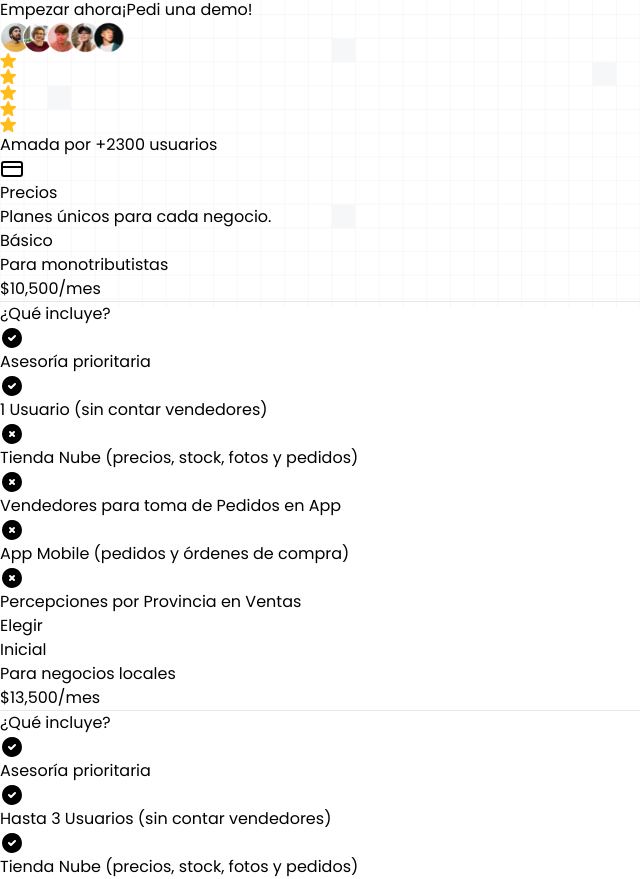
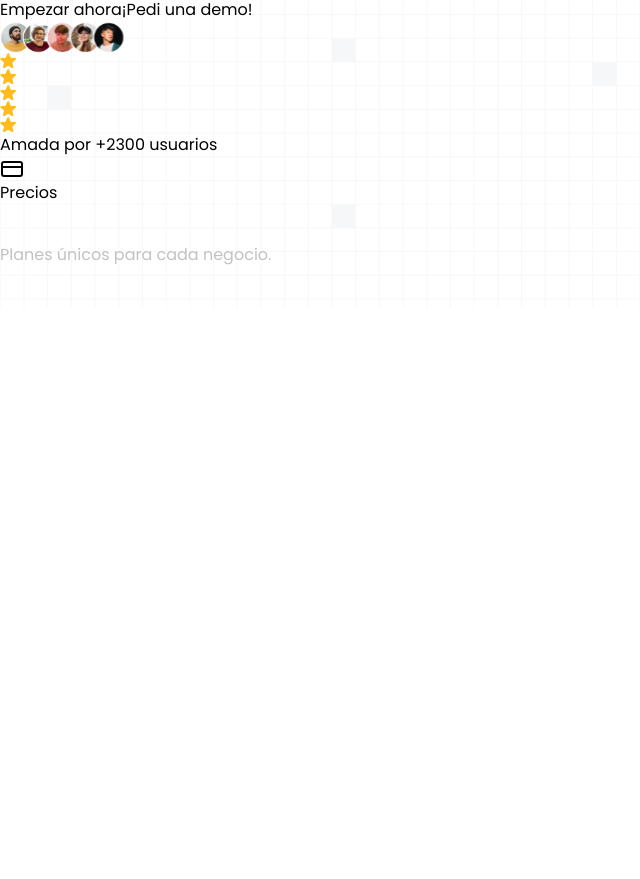
Before and after one commit to francoogilli/Fidel, a React (Vite) app: page / in a window 1280 px wide. Shown: the part 492-1371 px from the top of the page, without its empty margins (0-640 px from the left). Built offline with nearby package versions, Linux system fonts and the light colour scheme.

Commit message:
Agregar animacion

```diff
--- a/src/components/pricingCard.tsx
+++ b/src/components/pricingCard.tsx
@@ -1,3 +1,4 @@
+import React from 'react';
 import CheckIcon from "../icons/check";
 import CreditCardIcon from "../icons/creditCard";
 import CrossIcon from "../icons/crossx";
@@ -84,15 +85,35 @@ export default function PricingCard() {
     "personalizada",
   ];
 
+  // Función para obtener la clase de retraso en función del índice
+  const getDelayClass = (index: number) => {
+    switch (index) {
+      case 0:
+        return 'delay-1';
+      case 1:
+        return 'delay-2';
+      case 2:
+        return 'delay-3';
+      case 3:
+        return 'delay-4';
+      case 4:
+        return 'delay-5';
+      case 5:
+        return 'delay-6';
+      default:
+        return '';
+    }
+  };
+
   return (
     <div className="max-w-7xl mx-auto mt-32 mb-10 px-4 space-y-7">
-      <div className="flex justify-center ">
+      <div className="flex justify-center">
         <div className="flex items-center rounded-xl border border-[#e9e9e9] bg-gradient-to-br from-[#f5f5f5] to-[#fff] px-3 py-1">
           <CreditCardIcon />
           <h2 className="text-base font-medium text-center ml-2">Precios</h2>
         </div>
       </div>
-      <h3 className="text-4xl md:text-5xl font-semibold text-center my-8 pb-4">
+      <h3 className="animation-1 text-4xl md:text-5xl font-semibold text-center my-8 pb-4">
         Planes{" "}
         <span className="bg-gradient-to-r from-[#2fe22c] via-[#35fa32] to-[#ff9500] bg-clip-text text-transparent tracking-tight">
           únicos
@@ -100,9 +121,9 @@ export default function PricingCard() {
         para cada negocio.
       </h3>
       <div className="grid grid-cols-1 md:grid-cols-2 lg:grid-cols-4 gap-7">
-        {pricingData.map((pricing) => (
+        {pricingData.map((pricing, index) => (
           <div
-            className="flex flex-col p-6 text-center bg-gradient-to-br from-[#f7f7f7b9] to-[#fff] rounded-3xl border border-[#ededed] hover:scale-105 duration-500"
+            className={`animation-1 flex flex-col p-6 text-center bg-gradient-to-br from-[#f7f7f7b9] to-[#fff] rounded-3xl border border-[#ededed] hover:scale-105 duration-500 ${getDelayClass(index)}`}
             key={pricing.name}
           >
             <h3 className="text-3xl text-left font-bold bg-gradient-to-r from-[#1c1c1c] to-[#3d3d3d] bg-clip-text text-transparent">
--- a/src/index.css
+++ b/src/index.css
@@ -125,20 +125,23 @@ body {
   z-index: -1;
 }
 
-@keyframes levitate {
-  0% {
-    transform: translateY(0);
+
+@keyframes slideIn {
+  from {
+    opacity: 0;
+    transform: translateY(50px);
   }
-  30% {
-    transform: translateY(-10px);
-  }
-  50% {
-    transform: translateY(4px);
-  }
-  70% {
-    transform: translateY(-15px);
-  }
-  100% {
+  to {
+    opacity: 1;
     transform: translateY(0);
   }
 }
+
+.animation-1{
+  view-timeline-name: --reveal;
+
+  animation-name: slideIn;
+  animation-fill-mode: both;
+  animation-timeline: --reveal;
+  animation-range: entry 45% cover 65%;
+}
```
